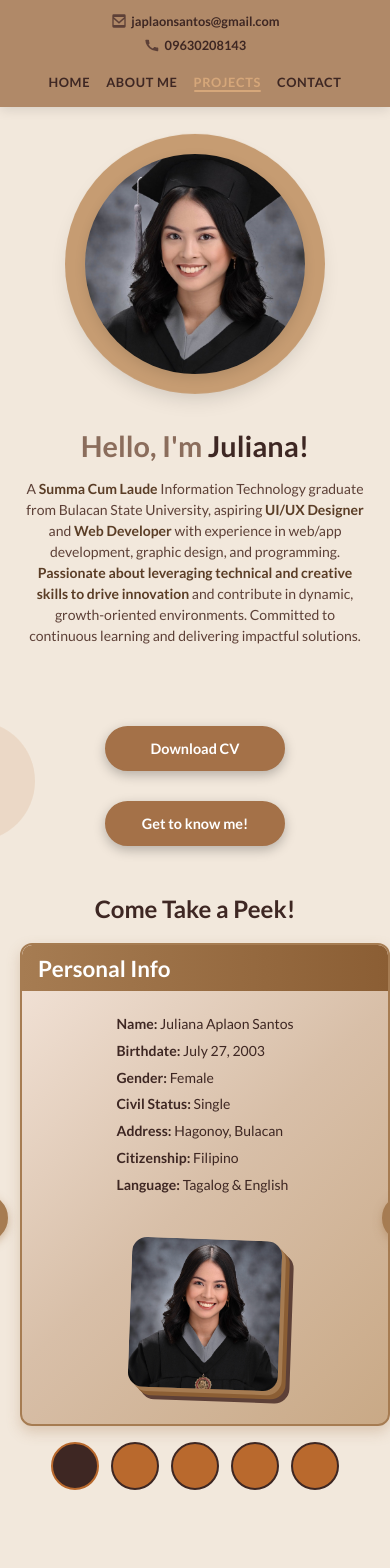
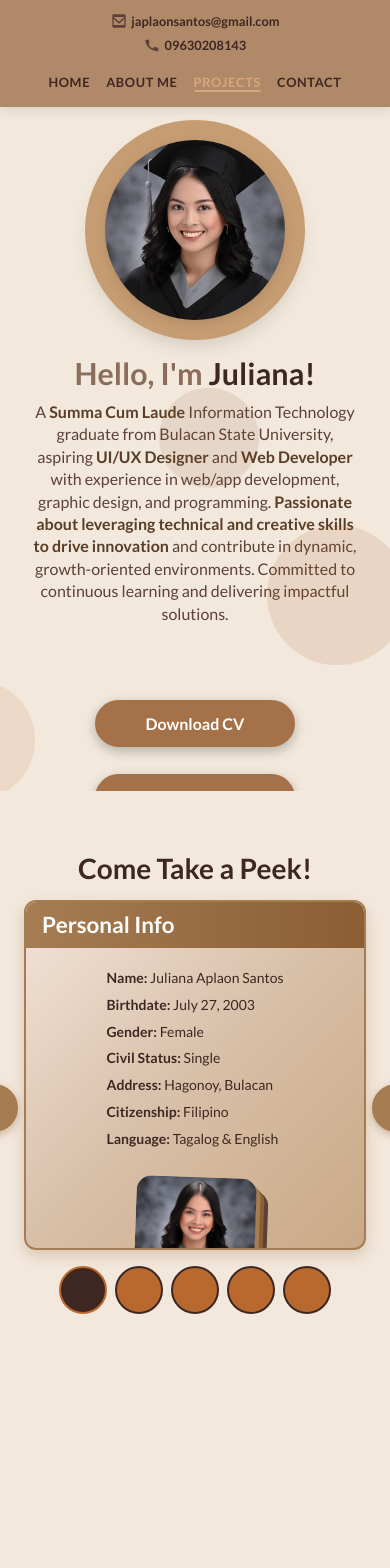
Before and after one commit to julianaaplaonsantos/mywebsite, a React (Vite) app: page / in a window 390 px wide. Shown: the top 1568 px of the page. Built offline with nearby package versions, Linux system fonts and the light colour scheme.

Commit message:
mobile ui fix test 2

```diff
--- a/src/components/Navbar.css
+++ b/src/components/Navbar.css
@@ -1,5 +1,3 @@
-/* Navbar.css */
-
 .navbar {
   position: fixed;
   top: 0;
@@ -10,7 +8,7 @@
   gap: 2.5rem;
   padding: 1.2rem 3rem;
   z-index: 1000;
-  background-color: #A67C52; /* Warm medium brown */
+  background-color: #A67C52;
   box-shadow: 0 2px 12px rgba(0, 0, 0, 0.12);
   backdrop-filter: saturate(180%) blur(12px);
   transition: background-color 0.3s ease;
@@ -19,42 +17,39 @@
 }
 
 .navbar:hover {
-  background-color: #B08968; /* Slightly lighter on hover */
+  background-color: #B08968;
 }
 
 .nav-link {
   font-weight: 700;
   font-size: 1rem;
   padding: 0.5rem 0;
-  color: #3E2723; /* Dark espresso brown */
+  color: #3E2723;
   text-transform: uppercase;
   letter-spacing: 0.05em;
   transition: color 0.3s ease;
   cursor: pointer;
-  text-decoration: none; /* No underline on text */
+  text-decoration: none;
   position: relative;
   z-index: 10;
 }
 
 .nav-link:hover,
 .nav-link.active {
-  color: #D6A77A; /* Warm highlight gold */
+  color: #D6A77A;
 }
-
-/* The original underline sliding bar */
 
 .underline {
   position: absolute;
   bottom: 20px;
   height: 2px;
-  background-color: #D6A77A; /* warm highlight gold */
+  background-color: #D6A77A;
   transition: left 0.3s ease, width 0.3s ease;
   border-radius: 2px;
   z-index: 5;
   pointer-events: none;
 }
 
-/* Responsive tweaks */
 @media (max-width: 768px) {
   .navbar {
     justify-content: center;
@@ -66,14 +61,13 @@
   }
 }
 
-/* Container for nav links sliding down together */
 .slide-down-nav {
   opacity: 0;
   transform: translateY(-50px);
   transition: opacity 0.5s ease, transform 0.5s ease;
-  display: flex;             /* keep links in a row */
-  gap: 2.5rem;              /* keep your spacing */
-  justify-content: flex-end; /* keep alignment */
+  display: flex;
+  gap: 2.5rem;
+  justify-content: flex-end;
   width: 100%;
 }
 
@@ -92,16 +86,15 @@
   transform: translateX(0);
 }
 
-/* Container inside navbar for left side (contact info) */
 .navbar-left {
   display: flex;
   align-items: center;
   gap: 1.2rem;
-  color: #3E2723; /* dark espresso brown */
+  color: #3E2723;
   font-size: 0.9rem;
   font-weight: 600;
   font-family: 'Lato', sans-serif;
-  flex-shrink: 0; /* prevent shrinking */
+  flex-shrink: 0;
 
   opacity: 0;
   transform: translateY(-50px);
@@ -113,27 +106,23 @@
   transform: translateY(0);
 }
 
-/* Each contact item: icon + text */
 .contact-item {
   display: flex;
   align-items: center;
   gap: 0.4rem;
 }
 
-/* Icon style (you can adjust size) */
 .contact-icon {
   width: 18px;
   height: 18px;
-  fill: #5D4037; /* medium-dark brown */
+  fill: #5D4037;
 }
 
-/* Navbar container adjustments to space left and right content */
 .navbar {
-  justify-content: space-between; /* distribute left and right content */
+  justify-content: space-between;
   padding: 1.2rem 3rem;
 }
 
-/* Slide down nav container stays right-aligned */
 .slide-down-nav {
   justify-content: flex-end;
   flex-grow: 1;
--- a/src/index.css
+++ b/src/index.css
@@ -39,18 +39,16 @@ a {
 }
 
 @media (max-width: 768px) {
-  /* Ensure all sections have proper mobile spacing */
+
   section {
     min-height: auto;
     padding: 60px 15px;
   }
 
-  /* Fix any overflow issues */
   html, body {
     overflow-x: hidden;
   }
 
-  /* Make sure buttons are touch-friendly */
   .explore-button,
   .github-button,
   .contact-icon-btn {
@@ -65,12 +63,10 @@ a {
     padding: 40px 10px;
   }
 
-  /* Ensure text is readable */
   body {
     font-size: 14px;
   }
 
-  /* Make touch targets larger */
   .slider-btn,
   .dot {
     min-height: 48px;
--- a/src/sections/About.css
+++ b/src/sections/About.css
@@ -498,32 +498,35 @@
     margin-top: 20px;
   }
 
-  /* Hide about background circles on mobile */
-  .about-bg-circle {
-    display: none;
-  }
-}
-
-@media (max-width: 480px) {
+@media (max-width: 768px) {
   .about-section {
-    padding: 60px 10px 30px;
+    padding: 100px 15px 40px;
   }
 
   .about-section > h2 {
-    font-size: 24px;
+    font-size: 28px;
+    margin-top: -40px;
+    margin-bottom: 15px;
   }
 
   .slider-container {
-    max-width: 100%;
-    margin: 0 10px;
+    width: 90%;
+    max-width: 400px;
+    height: 300px;
+    margin: 0 auto;
   }
 
   .slide-content {
     padding: 15px;
+    height: 240px;
   }
 
-  .personal-image {
-    width: 150px;
+  .slider-btn {
+    font-size: 1.8rem;
+    width: 40px;
+    height: 40px;
+    display: block;
+    z-index: 10;
   }
 
   .slider-btn.prev {
@@ -534,12 +537,63 @@
     right: -50px;
   }
 
-  .tools-multi-column {
-    grid-template-columns: 1fr;
-    gap: 0.5rem;
+  .dot {
+    width: 10px;
+    height: 10px;
+    margin: 0 4px;
   }
 
-  .tools-list li {
-    font-size: 16px;
+  .dot.active {
+    width: 14px;
+    height: 14px;
+  }
+
+  .personal-info-wrapper {
+    flex-direction: column;
+    gap: 10px;
+    align-items: center;
+  }
+
+  .personal-image {
+    width: 120px;
+    margin: 10px 0;
   }
 }
+
+@media (max-width: 480px) {
+  .slider-container {
+    width: 95%;
+    max-width: 350px;
+    height: 280px;
+  }
+
+  .slide-content {
+    padding: 12px;
+    height: 220px;
+  }
+
+  .slider-btn {
+    font-size: 1.5rem;
+    width: 36px;
+    height: 36px;
+  }
+
+  .slider-btn.prev {
+    left: -45px;
+  }
+
+  .slider-btn.next {
+    right: -45px;
+  }
+
+  .dot {
+    width: 8px;
+    height: 8px;
+  }
+
+  .dot.active {
+    width: 12px;
+    height: 12px;
+  }
+}
+}
--- a/src/sections/Contact.css
+++ b/src/sections/Contact.css
@@ -123,61 +123,50 @@
 
 @media (max-width: 768px) {
   .contact-section {
-    padding: 60px 20px 80px;
+    padding: 120px 20px 60px; /* Much more top padding for nav */
+    min-height: 85vh;
   }
 
   .contact-title {
-    font-size: 3.5rem;
-    margin-bottom: 40px;
+    font-size: 3rem; /* Smaller title */
+    margin-top: 20px; /* More space from nav */
+    margin-bottom: 30px;
   }
 
   .contact-buttons {
     gap: 20px;
+    margin-bottom: 25px;
   }
 
   .contact-icon-btn {
-    font-size: 3.5rem;
+    font-size: 3rem; /* Smaller icons */
   }
 
   .contact-info {
-    font-size: 1.3rem;
+    font-size: 1.2rem;
+    margin-top: 10px;
   }
 
   .contact-info-icon {
-    font-size: 1.6rem;
+    font-size: 1.5rem;
   }
 }
 
 @media (max-width: 480px) {
   .contact-section {
-    padding: 40px 15px 60px;
+    padding: 110px 15px 50px;
   }
 
   .contact-title {
-    font-size: 2.5rem;
-    margin-bottom: 30px;
-  }
-
-  .contact-buttons {
-    gap: 15px;
-    flex-wrap: wrap;
+    font-size: 2.2rem;
+    margin-top: 15px;
   }
 
   .contact-icon-btn {
-    font-size: 3rem;
+    font-size: 2.5rem;
   }
 
   .contact-info {
-    font-size: 1.1rem;
-  }
-
-  .contact-info p {
-    flex-direction: column;
-    gap: 8px;
-    text-align: center;
-  }
-
-  .contact-info-icon {
-    font-size: 1.4rem;
+    font-size: 1rem;
   }
 }
--- a/src/sections/Home.css
+++ b/src/sections/Home.css
@@ -321,12 +321,6 @@
   }
 }
 
-/* ==============================================
-   MOBILE RESPONSIVE CSS FIXES
-   Add these media queries to your existing CSS files
-   ============================================== */
-
-/* ========== HOME SECTION MOBILE FIXES ========== */
 @media (max-width: 768px) {
   .home-container {
     flex-direction: column;
@@ -381,21 +375,24 @@
     text-align: center;
   }
 
-  /* Hide some background circles on mobile */
-  .home-section .circle2,
-  .home-section .circle3 {
-    display: none;
+@media (max-width: 768px) {
+  .home-section {
+    padding: 80px 20px 20px;
+    min-height: 85vh;
   }
-}
 
-@media (max-width: 480px) {
-  .home-section {
-    padding: 20px 15px;
+  .home-container {
+    flex-direction: column;
+    gap: 15px;
+    transform: translateY(0);
+    padding: 0;
   }
 
   .image-wrapper {
     width: 240px;
     height: 240px;
+    margin-top: 10px;
+    order: 1;
   }
 
   .circle-bg {
@@ -408,17 +405,71 @@
     height: 220px;
   }
 
+  .text-content {
+    order: 2;
+    max-width: 100%;
+    text-align: center;
+    padding: 0 15px;
+    margin-top: 5px;
+  }
+
   .text-content h1 {
-    font-size: 1.8rem;
+    font-size: 2.2rem;
+    margin-top: 10px;
+    margin-bottom: 10px;
   }
 
   .text-content p {
-    font-size: 14px;
+    font-size: 16px;
+    line-height: 1.4;
+    margin-bottom: 15px;
+  }
+
+  .buttons-container {
+    flex-direction: column;
+    gap: 12px;
+    margin-top: 15px;
+    align-items: center;
   }
 
   .buttons-container .explore-button {
-    width: 180px;
+    width: 200px;
     padding: 12px 20px;
-    font-size: 0.9rem;
+    text-align: center;
   }
 }
+
+@media (max-width: 480px) {
+  .home-section {
+    padding: 70px 15px 15px;
+    min-height: 80vh;
+  }
+
+  .home-container {
+    gap: 10px;
+  }
+
+  .image-wrapper {
+    width: 200px;
+    height: 200px;
+  }
+
+  .circle-bg {
+    width: 220px;
+    height: 220px;
+  }
+
+  .profile-img {
+    width: 180px;
+    height: 180px;
+  }
+
+  .text-content h1 {
+    font-size: 1.9rem;
+  }
+
+  .buttons-container {
+    margin-top: 10px;
+  }
+}
+}
--- a/src/sections/Projects.css
+++ b/src/sections/Projects.css
@@ -321,11 +321,11 @@
     font-size: 0.9rem;
   }
 
-  /* Hide projects background circles on mobile */
+  /* Hide projects background circles on mobile
   .projects-section .circle {
     display: none;
   }
-}
+} */
 
 @media (max-width: 480px) {
   .projects-section {
@@ -355,3 +355,4 @@
     font-size: 0.85rem;
   }
 }
+}
```
